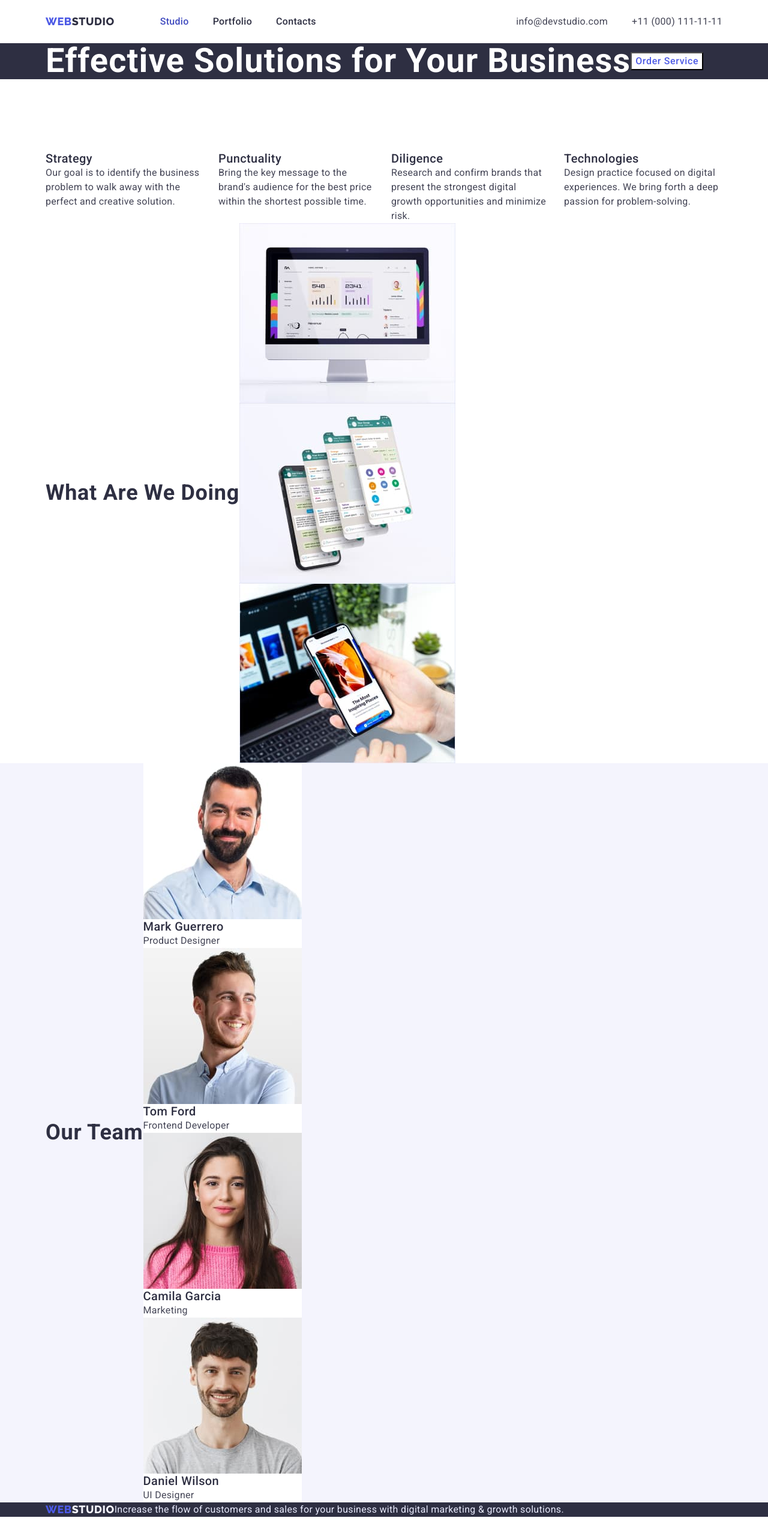
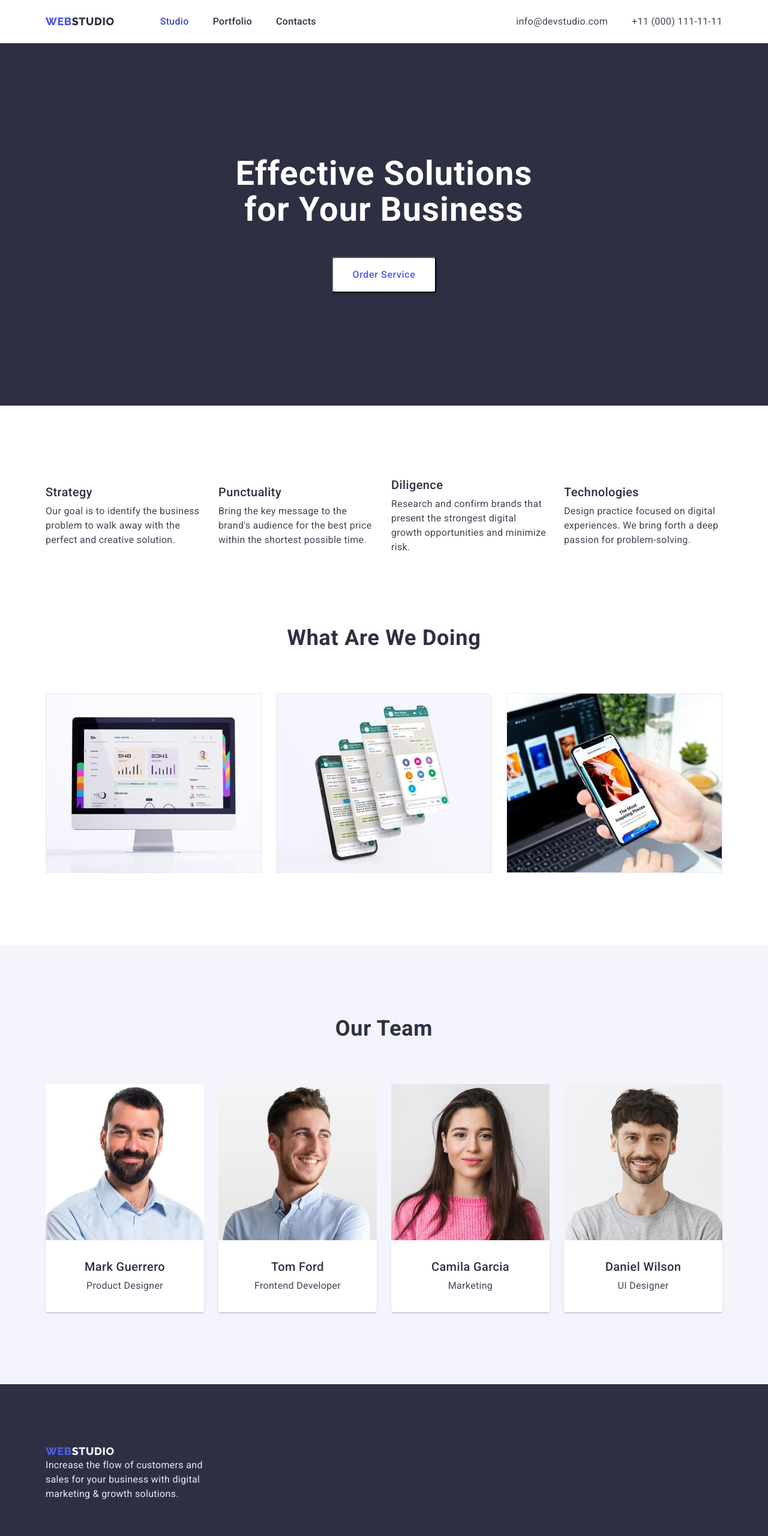
Before and after one commit to bakhonin/goit-markup-hw-03, a plain HTML site: page index.html in a window 1280 px wide. Shown: the whole page at 60% size. Before the commit the page ends 2528 px from the top, so only its background shows below. Drawn offline with nearby package versions, Linux system fonts and the light colour scheme.

Commit message:
styles div (container) index.html

```diff
--- a/css/styles.css
+++ b/css/styles.css
@@ -44,8 +44,6 @@ body {
 }
 
 .container {
-  display: flex;
-  align-items: center;
   width: 1158px;
   margin-left: auto;
   margin-right: auto;
@@ -71,6 +69,7 @@ body {
 /* primery-text */
 
 .primery-text {
+  color: var(--primery-text-color);
   font-family: 'Roboto',sans-serif;
   font-weight: 400;
   font-size: 16px;
@@ -81,16 +80,12 @@ letter-spacing: 0.02em;
 /* LOGO */
 
 .logo {
-  display: flex;
-  align-items: center;
-
   color: #4D5AE5;
   font-family: Raleway, sans-serif;
   font-weight: 800;
   font-size: 18px;
   line-height: 1.3;
   letter-spacing: 0.03em;
-  display: flex;
   align-items: center;
   text-transform: uppercase;
 }
@@ -106,13 +101,42 @@ letter-spacing: 0.02em;
   padding-bottom: 24px;
 }
 
+.header-container {
+  display: flex;
+  align-items: center;
+}
+
 .header-nav {
   display: flex;
   align-items: center;
 }
 
+.site-nav {
+  display: flex;
+  align-items: center;
+}
+
+.menu-item:not(:last-child) {
+  margin-right: 40px;
+}
+
+.address-nav {
+  margin-left: auto;
+  display: flex;
+  align-items: center;
+}
+
+.tel-mail {
+  display: flex;
+  align-items: center;
+}
+
+.info-tel {
+  margin-left: 40px;
+}
+
 .logo-header {
-  display: flex;
+  margin-right: 76px;
   align-items: center;
 
   margin-right: 76px;
@@ -122,18 +146,8 @@ letter-spacing: 0.02em;
   font-size: 18px;
   line-height: 1.3;
   letter-spacing: 0.03em;
-  display: flex;
   align-items: center;
   text-transform: uppercase;
-}
-
-.site-nav {
-  display: flex;
-  align-items: center;
-}
-
-.menu-item:not(:last-child) {
-  margin-right: 40px;
 }
 
 
@@ -154,20 +168,6 @@ letter-spacing: 0.02em;
   color: var(--accent-color);
 }
 
-.address-nav {
-  margin-left: auto;
-  display: flex;
-  align-items: center;
-}
-
-.tel-mail {
-  display: flex;
-  align-items: center;
-}
-
-.info-tel {
-  margin-left: 40px;
-}
 
 .tel-mail .info {
   font-family: 'Roboto',sans-serif;
@@ -188,35 +188,42 @@ letter-spacing: 0.02em;
 
 .hero {
   display: flex;
-  flex-wrap: wrap;
   align-items: center;
-  background-color: #2E2F42;
-
-
+  padding-top: 188px;
+  padding-bottom: 188px;
+  text-align: center;
+  background-color: var(--secondary-background-color);
 
 }
 .hero-title {
-  display: flex;
-  align-items: center;
+  width: 500px;
+  margin:auto;
+
+
   color: #ffffff;
+  font-family: 'Roboto',sans-serif;
+  font-weight: 700;
   font-size: 56px;
   line-height: 1.07;
   text-align: center;
   letter-spacing: 0.02em;
-  background-color: #2E2F42;
 }
 
 .hero-button {
-  display: flex;
-  align-items: center;
+  margin-top: 48px;
+  padding: 16px 32px;
+  box-shadow: 0px 4px 4px rgba(0, 0, 0, 0.15);
+  border-radius: 4px;
+
   font-family: 'Roboto',sans-serif;
   color: #4D5AE5;
   background-color: var(--primery-background-color);
+  font-family: 'Roboto';
+  font-style: normal;
   font-weight: 500;
   font-size: 16px;
   line-height: 1.5;
   letter-spacing: 0.04em;
-  text-align: center;
 }
 .hero-button:hover,
 .hero-button:focus {
@@ -227,9 +234,54 @@ letter-spacing: 0.02em;
 
 /* ===============STRATEGY-SECTION============= */
 
+.strategy-section {
+  display: flex;
+  align-items: center;
+  padding-top: 120px;
+  padding-bottom: 120px;
+}
+
+
+.strategy-list {
+  display: flex;
+  align-items: center;
+  flex-wrap: wrap;
+  gap: 24px;
+}
+
+.strategy-item {
+  width: 264px;
+}
+
+.strategy-text {
+  margin-top: 8px;
+}
+
 /* ===============SAMPLES-SECTION============= */
 
+.samples {
+  padding-bottom: 120px;
+  display: flex;
+  align-items: center;
+  background-color: var(--primery-background-color);
+
+}
+
+.samples-list {
+  flex-wrap: wrap;
+  gap: 24px;
+  display: flex;
+  align-items: center;
+  margin-top: 72px;
+}
+
+.samples-item {
+  flex-basis: calc((100% - 48px) / 3);
+}
+
  .page-title {
+  display: block;
+  align-items: center;
   color: var(--title-text-color);
   font-size: 36px;
   line-height: 1.1;
@@ -238,45 +290,70 @@ letter-spacing: 0.02em;
   text-transform: capitalize;
 }
 
-.strategy-list {
-  display: flex;
-  flex-wrap: wrap;
-  margin-top: 120px;
-}
 
-.strategy-item {
-  width: 264px;
-}
-.strategy-item:not(:last-child)
- { margin-right: 24px;
-}
 
 /* ===============TEAM-SECTION============= */
 
 .team {
+  display: flex;
+  align-items: center;
+  padding-top: 120px;
+  padding-bottom: 120px;
   background-color: #F4F4FD;
 }
 
 .team-list {
-  background-color: var(--primery-background-color) ;
+  flex-wrap: wrap;
+  display: flex;
+  align-items: center;
+  background-color: #F4F4FD;
+  margin-top: 72px;
+  gap: 24px;
 }
 
+.team-item {
+  flex-basis: calc((100% - 72px) / 4);
+  background-color: var(--primery-background-color);
+}
+
+.team-card-text {
+  box-shadow: 0px 1px 6px rgba(46, 47, 66, 0.08), 0px 1px 1px rgba(46, 47, 66, 0.16), 0px 2px 1px rgba(46, 47, 66, 0.08);
+border-radius: 0px 0px 4px 4px;
+  padding-top: 32px;
+  padding-bottom: 32px;
+}
+
+.team-title {
+  text-align: center;
+}
+
+.team-text {
+  margin-top: 8px;
+  text-align: center;
+}
 /* ===============FOOTER============= */
 
+
+.page-footer {
+  padding-top: 100px;
+  padding-bottom: 100px;
+  background-color: var(--secondary-background-color);}
+
   .logo-footer {
+    margin-bottom: 16px;
+
     color: #F4F4FD;
     font-family: Raleway, sans-serif;
     font-weight: 800;
     font-size: 18px;
     line-height: 1.3;
     letter-spacing: 0.03em;
-  display: flex;
     align-items: center;
     text-transform: uppercase;
   }
 
-.page-footer {background-color: var(--secondary-background-color);}
 .footer-text {
+  width: 264px;
   font-family: 'Roboto',sans-serif;
   color: #E7E9FC;
   font-size: 16px;
@@ -287,7 +364,20 @@ letter-spacing: 0.02em;
 
 /* ===============PORTFOLIO.HTML============ */
 
+.section-portfolio {
+  padding-top: 73px;
+  background-color: var(--primery-background-color);
+
+}
+
 /* ===============FILTERS============= */
+
+.filters-list {
+  display: flex;
+  padding-bottom: 72px;
+  display: inline
+}
+
 
 .button {
   font-family: 'Roboto',sans-serif;
@@ -296,10 +386,10 @@ letter-spacing: 0.02em;
   font-weight: 500;
   font-size: 16px;
   line-height: 1.5;
-  display: flex;
   align-items: center;
   text-align: center;
   letter-spacing: 0.04em;
+  display: inline-block;
 
 }
 .button:hover,
@@ -311,17 +401,6 @@ letter-spacing: 0.02em;
 
 /* ===============PORTFOLIO-SECTION============= */
 
-.section-portfolio {
-  background-color: var(--primery-background-color);
-}
-.section-portfolio {
-  font-family: 'Roboto',sans-serif;
-  color: var(--primery-text-color);
-  font-size: 16px;
-  line-height: 1.5px;
-  letter-spacing: 0.02em;
-}
-
 .section-title {
   font-family: 'Roboto',sans-serif;
   color: var(--title-text-color);
```
Lines whose indentation alone changed are shown as unchanged.
